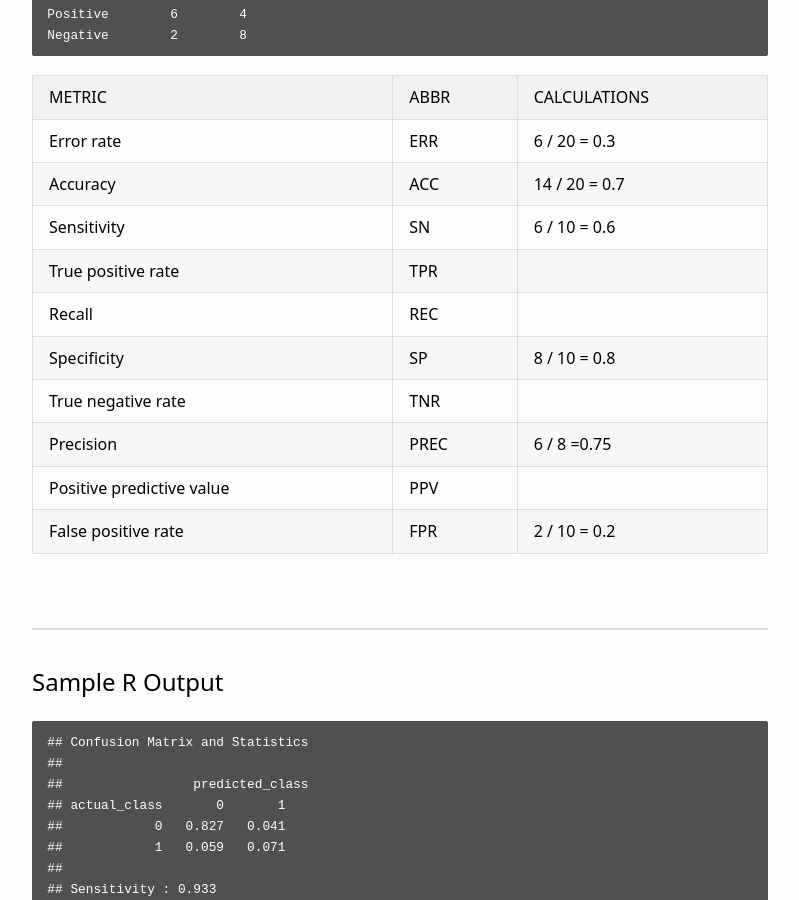
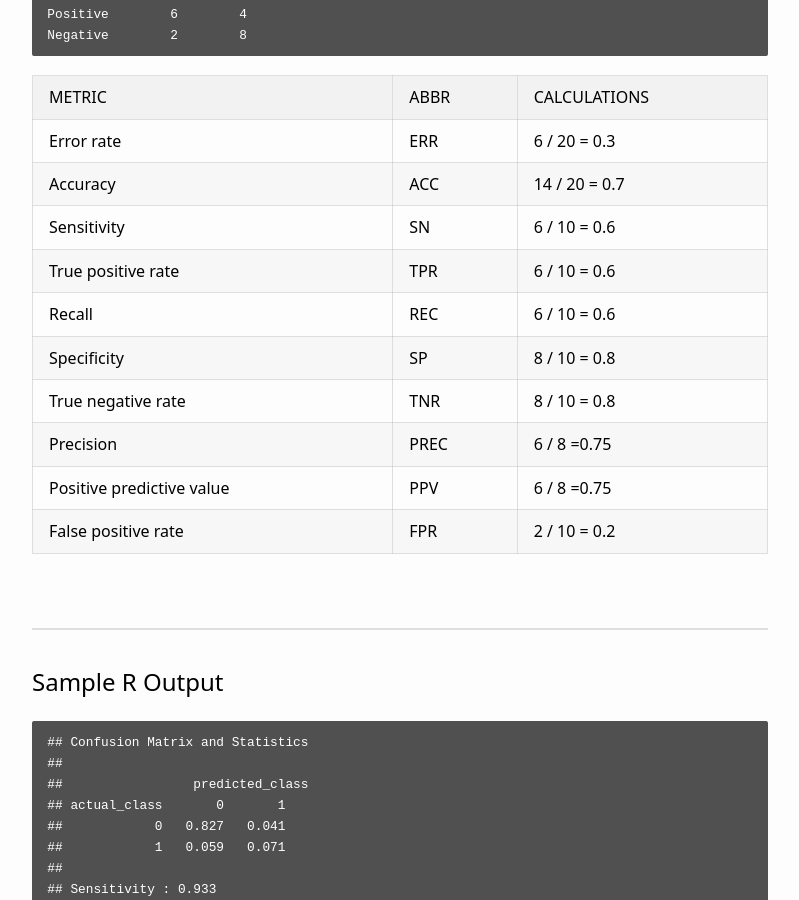
Before and after one commit to Nonprofit-Open-Data-Collective/machine_learning_mission_codes, a Jekyll site: the page built from docs/accuracy.md, in a window 1280 px wide and 900 px high, scrolled down 3761 px. Shown: the whole window, without its empty margins (240-1039 px from the left). Built offline with Jekyll 4.4.1, drawn with Linux system fonts in a browser that asks for light colours.

Commit message:
Update accuracy.md

```diff
--- a/docs/accuracy.md
+++ b/docs/accuracy.md
@@ -100,12 +100,12 @@ Negative        2        8
 | Error rate                | ERR  | 6 / 20 = 0.3     |
 | Accuracy                  | ACC  | 14 / 20 = 0.7    |
 | Sensitivity               | SN   | 6 / 10 = 0.6     |
-| True positive rate        | TPR  |                  |
-| Recall                    | REC  |                  |
+| True positive rate        | TPR  | 6 / 10 = 0.6     |
+| Recall                    | REC  | 6 / 10 = 0.6     |
 | Specificity               | SP   | 8 / 10 = 0.8     |
-| True negative rate        | TNR  |                  |
+| True negative rate        | TNR  | 8 / 10 = 0.8     |
 | Precision                 | PREC | 6 / 8 =0.75      |
-| Positive predictive value | PPV  |                  |
+| Positive predictive value | PPV  | 6 / 8 =0.75      |
 | False positive rate       | FPR  | 2 / 10 = 0.2     |
 
 
```
